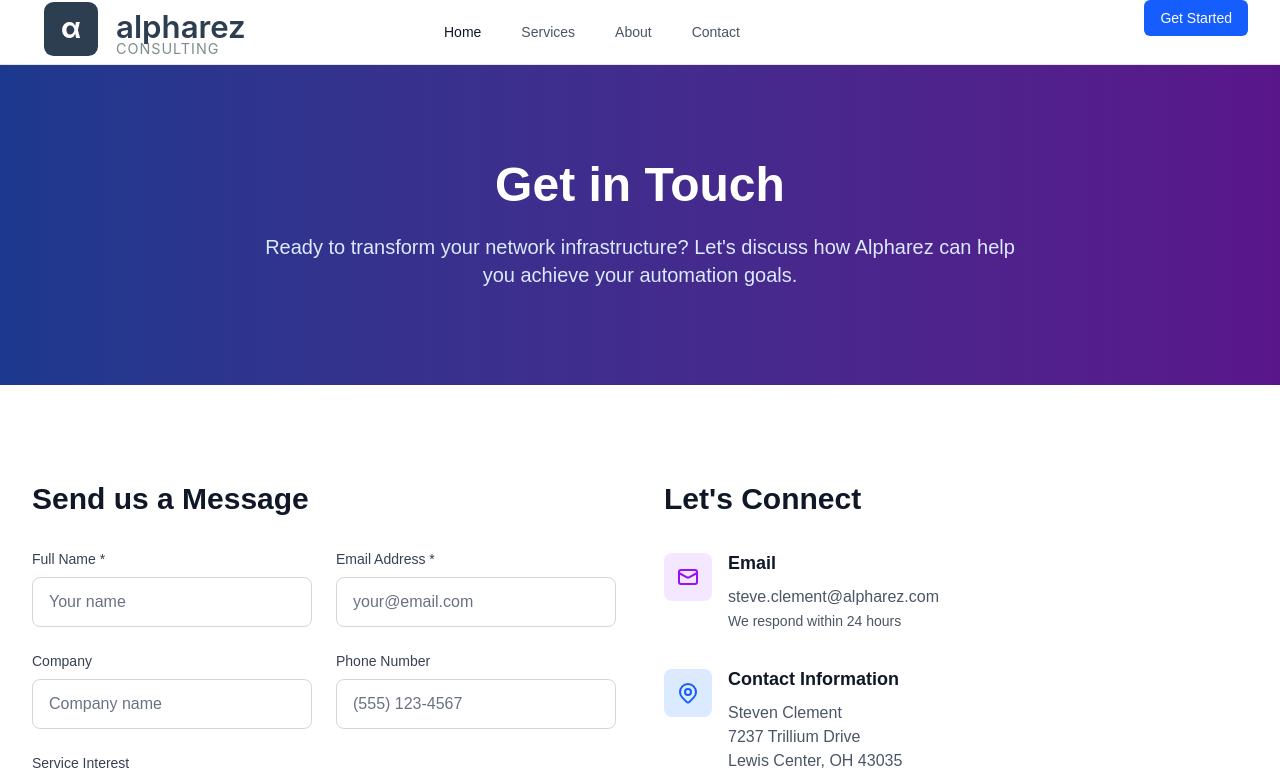
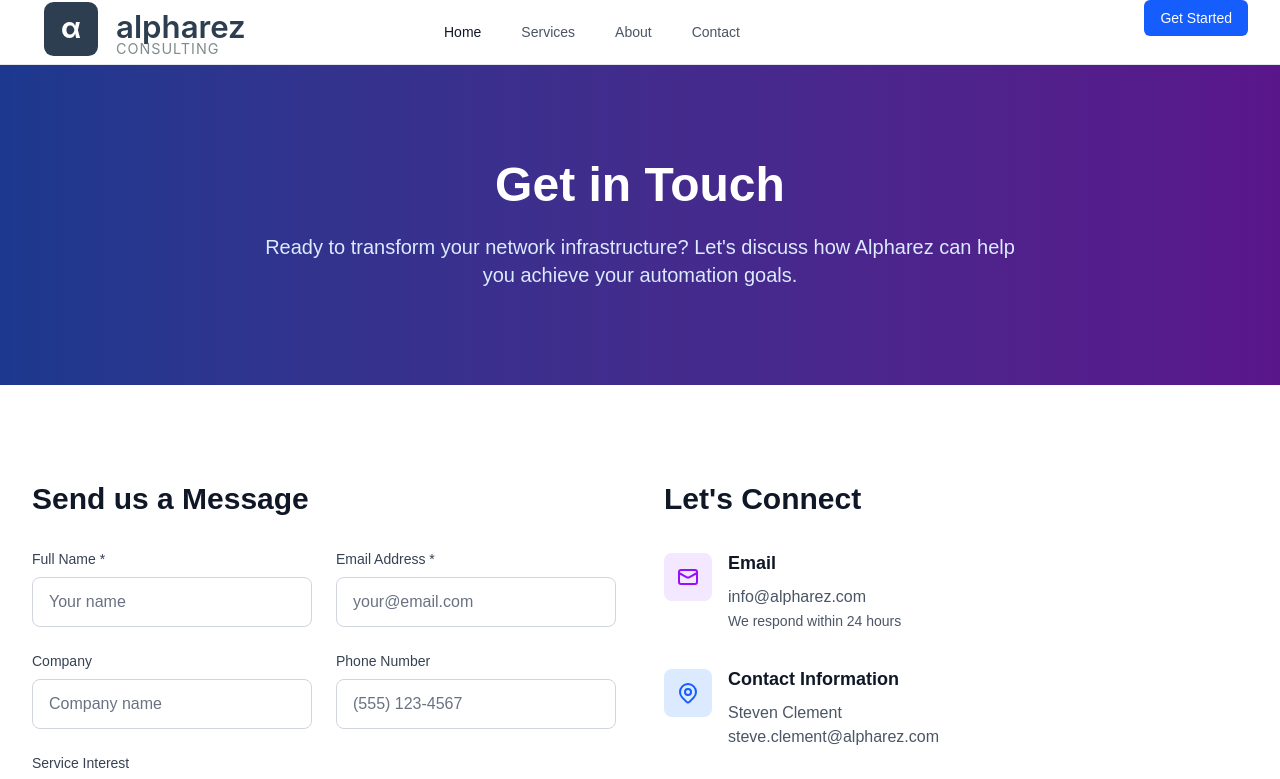
Before and after one commit to alpharez/alpharez-next, a Next.js app: page /contact in a window 1280 px wide. Shown: the top 779 px of the page. Built offline with nearby package versions, Linux system fonts and the light colour scheme.

Commit message:
contact updates

```diff
--- a/src/app/contact/page.tsx
+++ b/src/app/contact/page.tsx
@@ -145,7 +145,7 @@
                   <div>
                     <h3 className="text-lg font-semibold text-gray-900 mb-2">Email</h3>
                     <p className="text-gray-600">
-                      steve.clement@alpharez.com<br />
+                      info@alpharez.com<br />
                       <span className="text-sm">We respond within 24 hours</span>
                     </p>
                   </div>
@@ -162,8 +162,7 @@
                     <h3 className="text-lg font-semibold text-gray-900 mb-2">Contact Information</h3>
                     <p className="text-gray-600">
                       Steven Clement<br />
-                      7237 Trillium Drive<br />
-                      Lewis Center, OH 43035
+                      steve.clement@alpharez.com
                     </p>
                   </div>
                 </div>
```
Also changed, not shown: public/alpharez_gradient_logo.svg (added).
